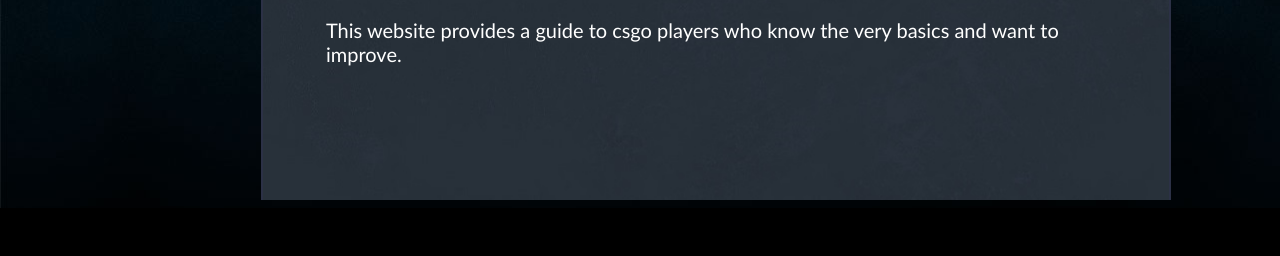
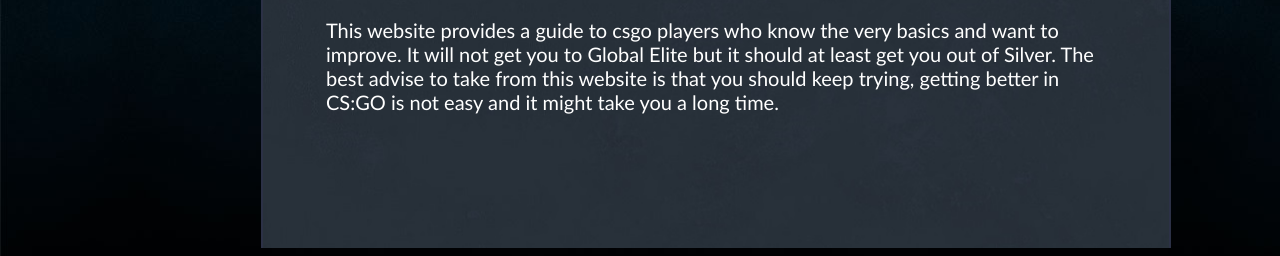
Before and after one commit to ThijsStessen/ThijsStessen.github.io, a plain HTML site: page index.html in a window 1280 px wide. Shown: the part 690-946 px from the top of the page. Before the commit the page ends 898 px from the top, so only its background shows below. Drawn offline with Linux system fonts and the light colour scheme.

Commit message:
Text toegevoegd

```diff
--- a/index.html
+++ b/index.html
@@ -29,6 +29,9 @@
 <h1> Counter-strike Global Offensive </h1>
 <p>
 This website provides a guide to csgo players who know the very basics and want to improve.
+  It will not get you to Global Elite but it should at least get you out of Silver.
+The best advise to take from this website is that you should keep trying, getting better in CS:GO is not easy
+and it might take you a long time.
 
 
 
```
